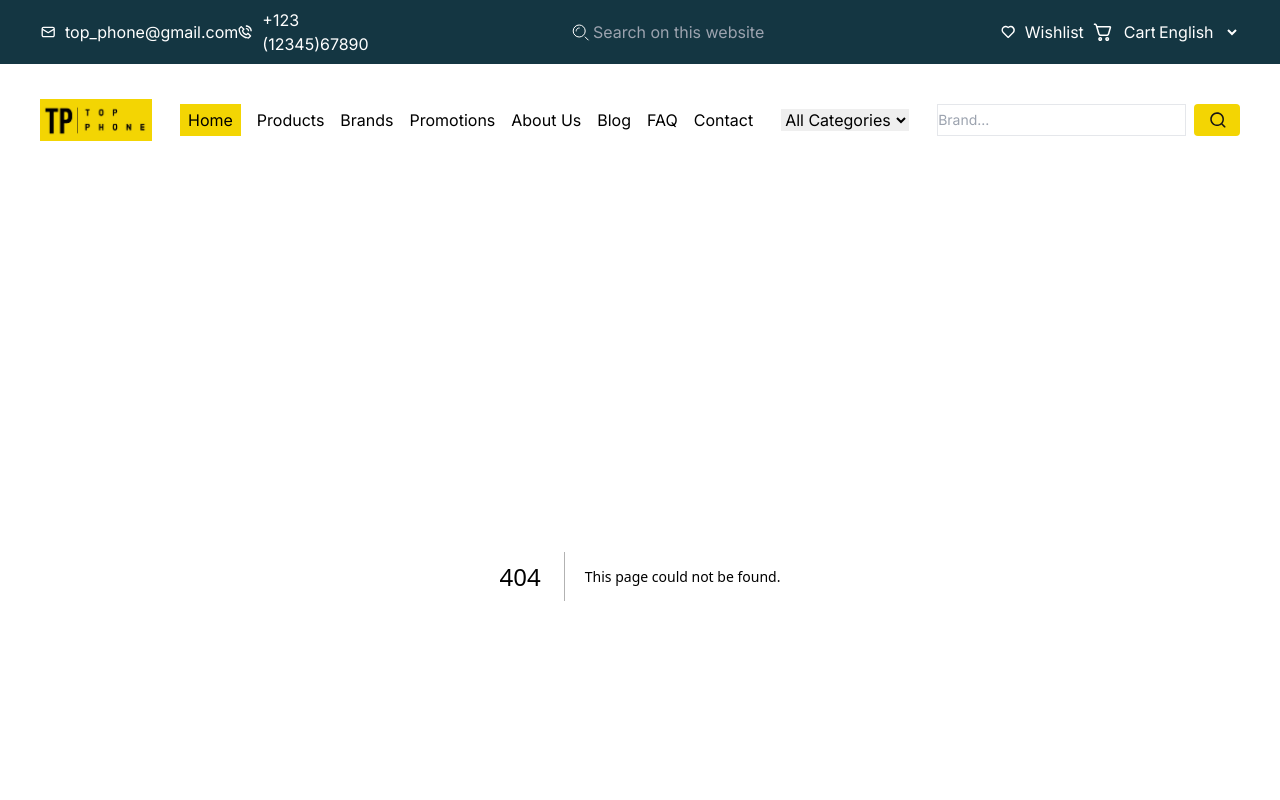
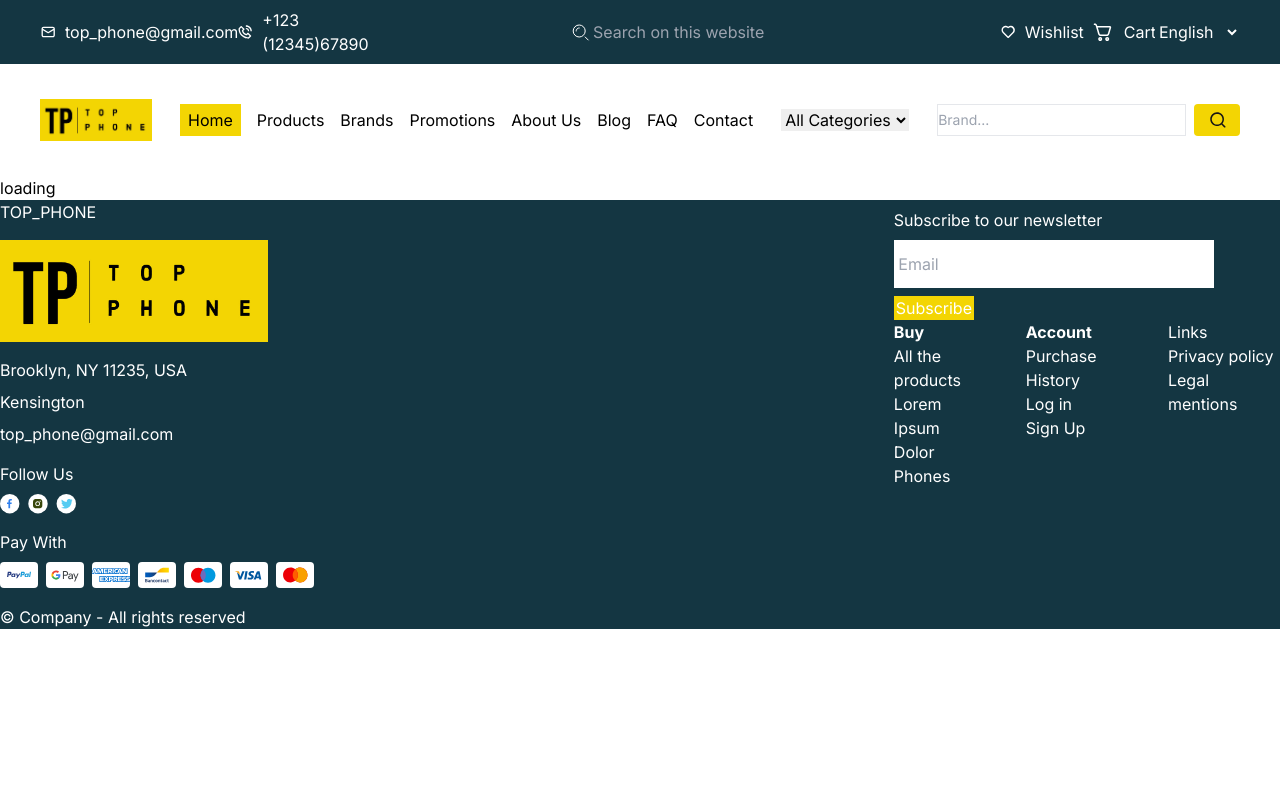
Before and after one commit to Andramed/reactors-project, a Next.js app: page /cart in a window 1280 px wide. Before the commit this address had no page. Shown: the top 800 px of the page. Built offline with nearby package versions, Linux system fonts and the light colour scheme.

Commit message:
added cart page for represente product added to cart + functionallity to get item from local storage

```diff
--- /dev/null
+++ b/src/app/cart/page.jsx
@@ -0,0 +1,37 @@
+'use client'
+import React, { useEffect, useState } from 'react'
+import { useAddItemToCart } from '../hooks/useAddItemToCart'
+import { ItemCart } from '../test/ItemCart';
+
+export default function page() {
+	let [product, setProduct] = useState();
+	useEffect(() => {
+		const getLocalVar = () => {
+			const item = localStorage.getItem('item')
+			setProduct(JSON.parse(item));
+		};
+		getLocalVar()
+	}, []);
+
+	return(
+		<>
+			{(product)? <ItemCart product= {product.collectionData[0]}/>: <h1>loading</h1>}
+		</>
+	)
+
+	// if (!item) {
+	// 	return(
+	// 		<h1>You don't have any items in Cart go to <a className=' hover:bg-slate-400' href="/products">products</a> to add product</h1>
+	// 	)
+	// } else {
+	// 	return(
+	// 		<h1>{item} aici item</h1>
+	// 	)
+	// }
+
+
+	// if (idItem) {
+	// 	getLocalVar(idItem)
+	// }
+
+}
```
